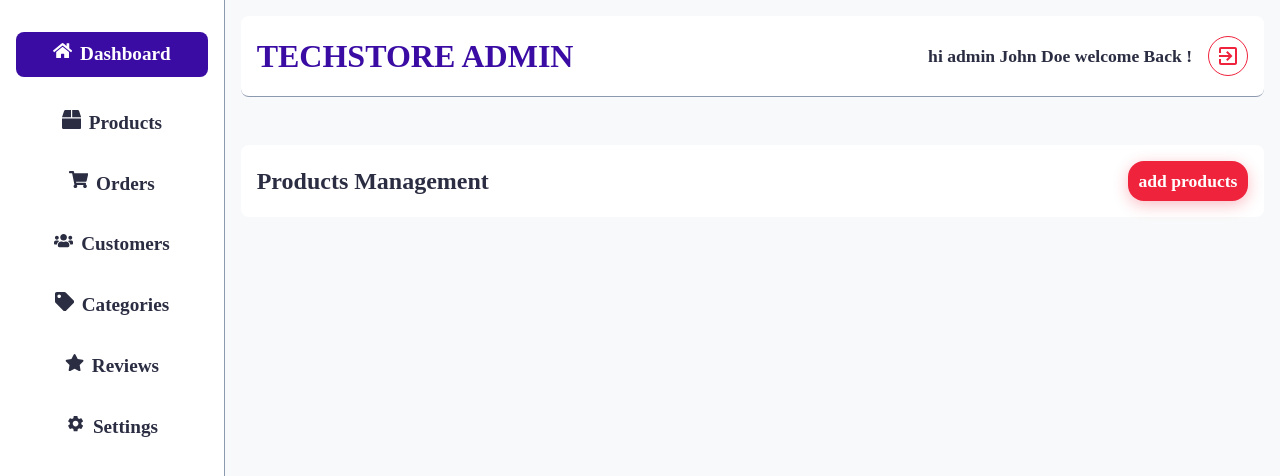
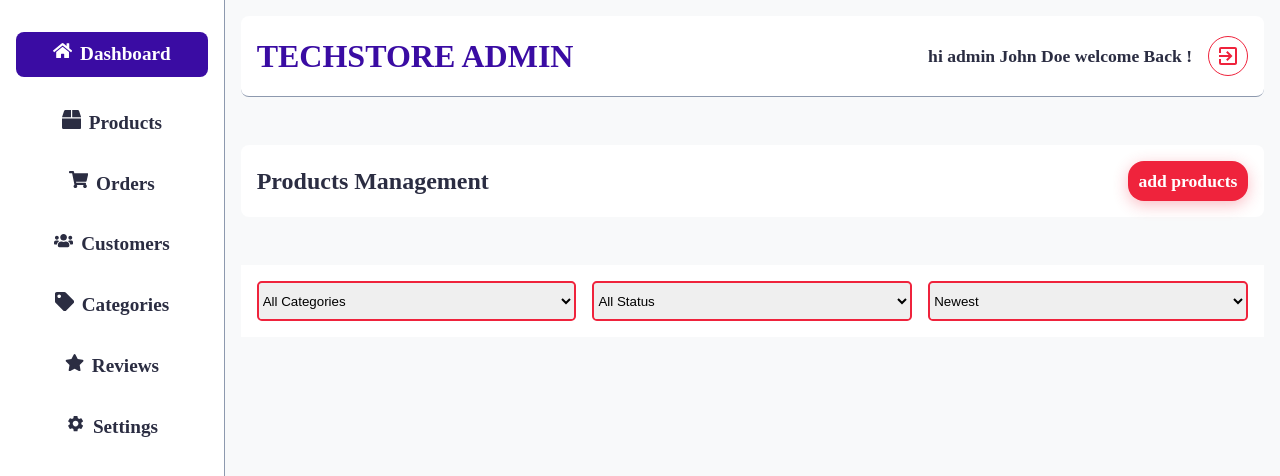
Before and after one commit to mohammadmehdidalvandii/techstore-front-end, a React (Vite) app: page /Admin/Products in a window 1280 px wide. Shown: the top 476 px of the page. Built offline with nearby package versions, Linux system fonts and the light colour scheme.

Commit message:
created section admin/Products FIlterProducts

```diff
--- /dev/null
+++ b/src/components/template/admin-panel/products/FilterProducts/FilterProducts.css
@@ -0,0 +1,20 @@
+.filterProducts{
+    display: block;
+    width: 100%;
+    background-color: var(--white);
+    padding: 1rem;
+    margin-top: 3rem;
+}
+.filterProducts .wrapper{
+    display: flex;
+    align-items: center;
+    justify-content: space-between;
+    gap: 1rem;
+}
+.filterProducts .select{
+    display: block;
+    width: 100%;
+    height: 2.5rem;
+    border: 2px solid var(--secondary-color);
+    border-radius: 0.3rem;
+}
--- /dev/null
+++ b/src/components/template/admin-panel/products/FilterProducts/FilterProducts.tsx
@@ -0,0 +1,32 @@
+import React from 'react';
+import './FilterProducts.css';
+
+const FilterProducts:React.FC = ()=>{
+  return (
+    <section className="filterProducts">
+        <div className="wrapper">
+            <select name="" id="" className="select">
+                <option value="">All Categories</option>
+                <option value="">Phones</option>
+                <option value="">Laptops</option>
+                <option value="">Tablets</option>
+                <option value="">Accessories</option>
+            </select>
+            <select name="" id="" className="select">
+                <option value="">All Status</option>
+                <option value="">In Stock</option>
+                <option value="">Low Stock</option>
+                <option value="">Out Of Stock</option>
+            </select>
+            <select name="" id="" className="select">
+                <option value="">Newest</option>
+                <option value="">Price: Low to High</option>
+                <option value="">Price: High to Low</option>
+                <option value="">Name</option>
+            </select>
+        </div>
+    </section>
+  )
+}
+
+export default FilterProducts
--- a/src/page/Admin/Products.tsx
+++ b/src/page/Admin/Products.tsx
@@ -1,4 +1,5 @@
 import AdminHeader from '@components/template/admin-panel/AdminHeader/AdminHeader'
+import FilterProducts from '@components/template/admin-panel/products/FilterProducts/FilterProducts'
 import ProductManagement from '@components/template/admin-panel/products/ProductManagement/ProductManagement'
 import Sidebar from '@components/template/admin-panel/Sidebar/Sidebar'
 import React from 'react'
@@ -12,6 +13,7 @@ const Products:React.FC = ()=>{
         <div className="admin_content">
           <AdminHeader/>
         <ProductManagement/>
+        <FilterProducts/>
         </div>
     </div>
   )
```
